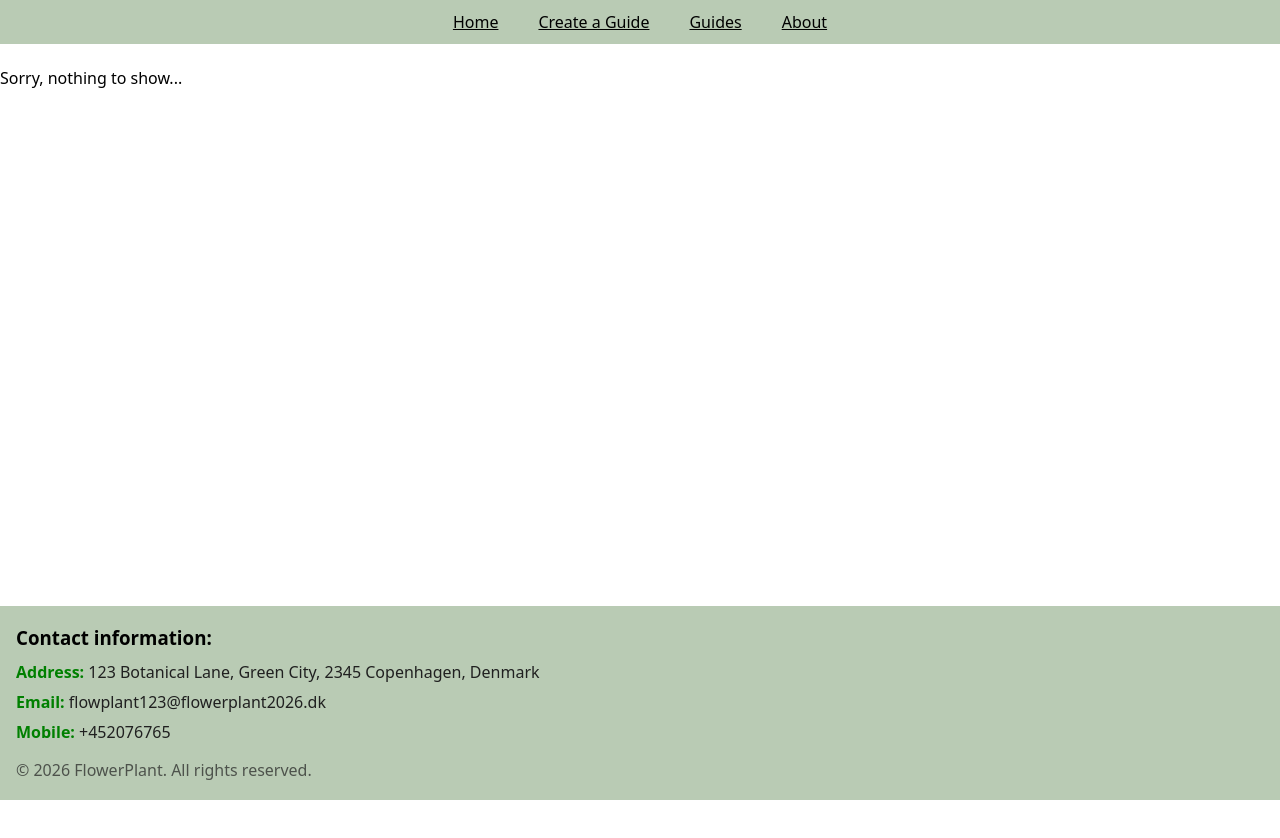
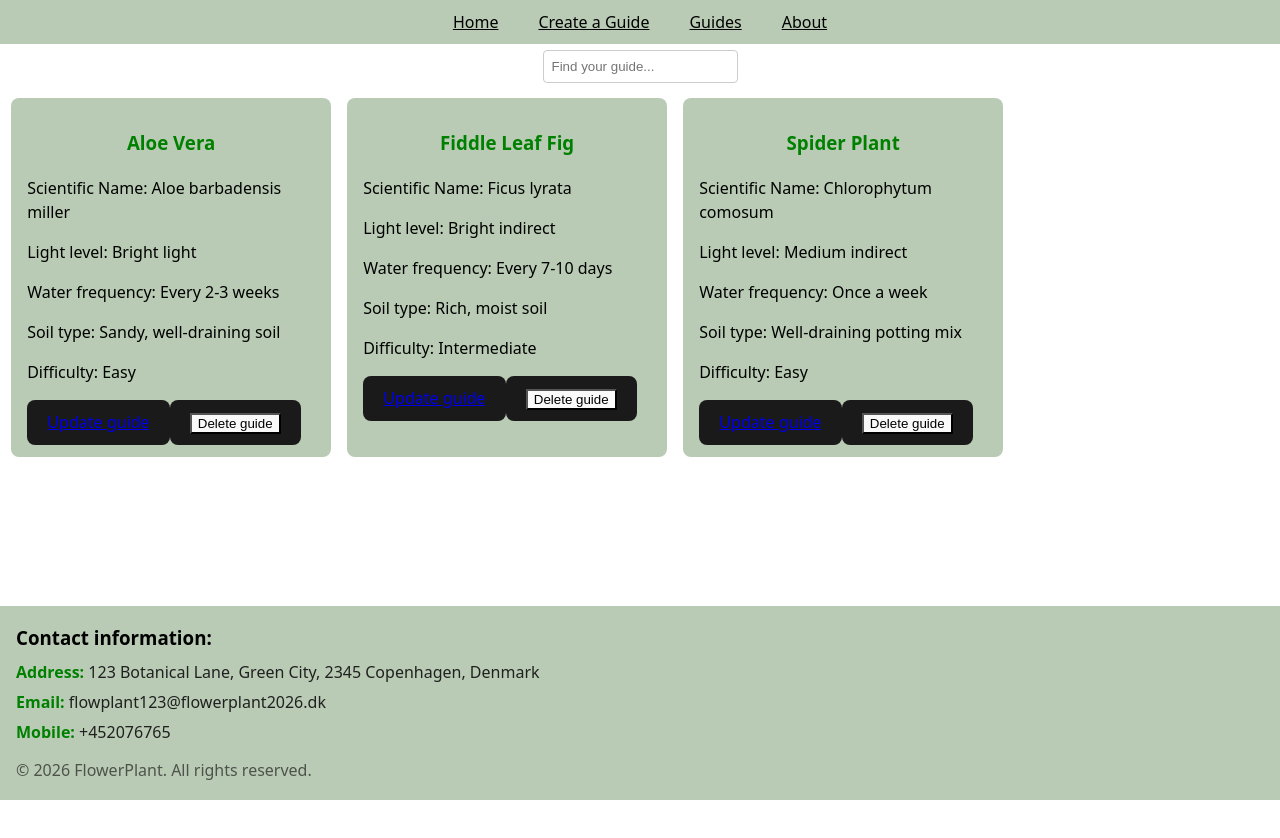
Before and after one commit to nkudin/flowerplant, a React (Vite) app: page /flowerplant/guides in a window 1280 px wide. Shown: the top 838 px of the page. Built offline with nearby package versions, Linux system fonts and the light colour scheme.

Commit message:
further styling

```diff
--- a/src/App.css
+++ b/src/App.css
@@ -1,3 +1,9 @@
+html,
+body,
+#root {
+  height: 100%;
+}
+
 #root {
   max-width: 1280px;
   margin: 0 auto;
@@ -17,3 +23,16 @@
 .logo.react:hover {
   filter: drop-shadow(0 0 2em #61dafbaa);
 }
+
+/* App layout for sticky footer */
+.app {
+  display: flex;
+  flex-direction: column;
+  min-height: 100vh;
+}
+
+.app main {
+  flex: 1 0 auto;
+  /* ensure content doesn't hide behind fixed footer */
+  padding-bottom: 120px;
+}
--- a/src/App.jsx
+++ b/src/App.jsx
@@ -4,6 +4,7 @@ import Create from "./views/Create";
 import Update from "./views/Update";
 import DefaultPage from "./views/DefaultPage";
 import Guides from "./views/Guides";
+import About from "./views/About";
 
 const router = createBrowserRouter([
   {
@@ -25,6 +26,10 @@ const router = createBrowserRouter([
       {
         path: "/update/:id",
         element: <Update />
+      },
+      {
+        path: "/about",
+        element: <About />
       }
     ]
   }
--- a/src/Layout.jsx
+++ b/src/Layout.jsx
@@ -4,13 +4,13 @@ import Footer from "./components/Footer";
 
 function Layout() {
     return (
-        <>
+        <div className="app">
             <Header />
             <main>
                 <Outlet />
             </main>
             <Footer />
-        </>
+        </div>
     )
 }
 
--- a/src/components/Footer.css
+++ b/src/components/Footer.css
@@ -1,12 +1,15 @@
 .footer {
     background: #b9cbb4;
-    position: absolute;
-    bottom:0;
     width: 100%;
+    box-sizing: border-box;
+    position: fixed;
+    bottom: 0;
+    left: 0;
+    z-index: 100;
 }
 
 .main {
-    max-width: auto;
+    max-width: 1280px;
     margin: 0 auto;
     padding: 18px 16px;
 }
@@ -24,7 +27,7 @@
 
 .label {
     font-weight: 700;
-    color:green;
+    color: green;
 }
 
 .small {
@@ -32,3 +35,9 @@
     opacity: 0.7;
     color: rgb(32, 32, 32);
 }
+
+.title,
+.para,
+.small {
+    word-break: break-word;
+}
--- a/src/components/GuideItem.css
+++ b/src/components/GuideItem.css
@@ -1,22 +1,22 @@
 
 .guide {
-    position: absolute;
-    display:flex;
-    margin-left: auto;
-    margin-right: auto;
-    top: 100px;
-    align-items: center;
-    justify-content: center;
-    width: 100%;
+    /* each card background */
+    background: #b9cbb4;
+    display: flex;
+    flex-direction: column;
+    align-items: flex-start;
+    justify-content: space-between;
+    flex: 0 1 320px; /* allow wrapping, set base width */
+    padding: 0.75rem 1rem;
+    box-sizing: border-box;
+    border-radius: 8px;
 }
 
 .guide-item {
-    background: #b9cbb4;
-    display:flex;
-    justify-content: center;
-    align-items: center;
-    width: 30%;
-    height: 40%;
+    /* remove separate background, now provided on .guide */
+    display: block;
+    width: 100%;
+    padding: 0;
 }
 
 .guide-title {
--- a/src/components/GuideList.css
+++ b/src/components/GuideList.css
@@ -1,4 +1,11 @@
 .guide-list {
     display: flex;
-    align-items: center;
+    flex-wrap: wrap;
+    gap: 1rem;
+    justify-content: center;
+    max-width: 1280px;
+    width: 100%;
+    box-sizing: border-box;
+    padding: 3rem 0 14rem; /* further increase top and bottom spacing to avoid overlap with footer */
+    margin: 0 auto; /* center container */
 }
--- /dev/null
+++ b/src/views/About.css
@@ -0,0 +1,50 @@
+.hero-section {
+    display: flex;
+    align-items: center;
+    justify-content: center;
+    gap: 2rem;
+    max-width: 1280px;
+    margin: 2rem auto;
+    padding: 1rem;
+    box-sizing: border-box;
+}
+
+.hero-image {
+    max-width: 50%;
+    height: auto;
+    display: block;
+}
+
+.hero-text {
+    max-width: 50%;
+    text-align: left;
+    box-sizing: border-box;
+    min-width: 0;
+}
+
+.title {
+    margin: 0 0 8px 0;
+    font-weight: 800;
+    color: black;
+}
+
+.welcome-body {
+    margin: 0;
+    color: rgb(32, 32, 32);
+}
+
+@media (max-width: 800px) {
+    .hero-section {
+        flex-direction: column;
+        text-align: center;
+    }
+    .hero-image,
+    .hero-text {
+        max-width: 100%;
+    }
+    .hero-text {
+        text-align: left;
+        width: 100%;
+        padding: 0 1rem;
+    }
+}
--- /dev/null
+++ b/src/views/About.jsx
@@ -0,0 +1,20 @@
+import gardenerImage from '../assets/gardener.jpg';
+import './About.css';
+
+export default function About() {
+
+    return (
+        <section className="hero-section">
+            <img src={gardenerImage} className="hero-image" alt="Gardener Hero Image from Pixabay" />
+            <div className="hero-text">
+                <h1 className="title">Who are we?</h1>
+                <h3 className="welcome-body">We are FlowerPlant!</h3>
+                <p className="welcome-body">FlowerPlant is a community-driven platform for sharing plant care guides and tips. Our mission is to help gardeners of all levels grow beautiful, healthy plants. We know how difficult it is for beginners to get started, so we're here to make the hobby easier to understand and enjoy.</p>
+                <h3 className="welcome-body">What do we do?</h3>
+                <p className="welcome-body">We provide a space for users to create and share their own plant care guides, as well as browse and learn from guides created by others. Whether you're a seasoned gardener or just starting out, you'll find valuable information and inspiration on our site.</p>
+                <h3 className="welcome-body">Why choose us?</h3>
+                <p className="welcome-body">At FlowerPlant, we believe that gardening should be accessible and enjoyable for everyone. Our platform is designed to be user-friendly and inclusive, with a focus on community and collaboration. We are passionate about plants and gardening, and we want to share that passion with others. Join us today and start growing your green thumb!</p>
+            </div>
+        </section>
+    )
+}
--- /dev/null
+++ b/src/views/DefaultPage.css
@@ -0,0 +1,50 @@
+.hero-section {
+    display: flex;
+    align-items: center;
+    justify-content: center;
+    gap: 2rem;
+    max-width: 1280px;
+    margin: 2rem auto;
+    padding: 1rem;
+    box-sizing: border-box;
+}
+
+.hero-image {
+    max-width: 50%;
+    height: auto;
+    display: block;
+}
+
+.hero-text {
+    max-width: 50%;
+    text-align: left;
+    box-sizing: border-box;
+    min-width: 0;
+}
+
+.title {
+    margin: 0 0 8px 0;
+    font-weight: 800;
+    color: black;
+}
+
+.welcome-body {
+    margin: 0;
+    color: rgb(32, 32, 32);
+}
+
+@media (max-width: 800px) {
+    .hero-section {
+        flex-direction: column;
+        text-align: center;
+    }
+    .hero-image,
+    .hero-text {
+        max-width: 100%;
+    }
+    .hero-text {
+        text-align: left;
+        width: 100%;
+        padding: 0 1rem;
+    }
+}
--- a/src/views/DefaultPage.jsx
+++ b/src/views/DefaultPage.jsx
@@ -1,9 +1,16 @@
+import gardenImage from '../assets/garden-hero-image.jpg';
+import './DefaultPage.css';
+
 export default function DefaultPage() {
 
     return (
-        <div>
-            <h1 className="title">Welcome to FlowerPlant</h1>
-            <h3 className="welcome-body">This is a website about plant care and creating your own guides</h3>
-        </div>
+        <section className="hero-section">
+            <img src={gardenImage} className="hero-image" alt="Garden Hero Image from Pixabay" />
+            <div className="hero-text">
+                <h1 className="title">Welcome to FlowerPlant!</h1>
+                <h3 className="welcome-body">This is a website about plant care and creating your own guides</h3>
+                <p className="welcome-body">You can find guides created by other users, or create your own guide to share with the world! Head over to the "My Guides" section to get started with your own guides, or click on the About page to learn more about the site.</p>
+            </div>
+        </section>
     )
 }
--- a/src/views/Guides.jsx
+++ b/src/views/Guides.jsx
@@ -4,10 +4,45 @@ import SearchField from "../components/Searchfield";
 
 function Guides() {
 
-  // Initalize state with data from localStorage or an empty array
+  // default guides to show when the user has none stored yet
+  const defaultGuides = [
+    {
+      id: 1,
+      name: "Spider Plant",
+      scienceName: "Chlorophytum comosum",
+      light: "Medium indirect",
+      water: "Once a week",
+      soil: "Well-draining potting mix",
+      level: "Easy",
+    },
+    {
+      id: 2,
+      name: "Fiddle Leaf Fig",
+      scienceName: "Ficus lyrata",
+      light: "Bright indirect",
+      water: "Every 7-10 days",
+      soil: "Rich, moist soil",
+      level: "Intermediate",
+    },
+    {
+      id: 3,
+      name: "Aloe Vera",
+      scienceName: "Aloe barbadensis miller",
+      light: "Bright light",
+      water: "Every 2-3 weeks",
+      soil: "Sandy, well-draining soil",
+      level: "Easy",
+    }
+  ];
+
+  // Initialize state with data from localStorage or the defaults
   const [guides, setGuides] = useState(() => {
     const savedGuides = localStorage.getItem("guides");
-    return savedGuides ? JSON.parse(savedGuides) : [];
+    if (savedGuides) {
+      const parsed = JSON.parse(savedGuides);
+      return Array.isArray(parsed) && parsed.length > 0 ? parsed : defaultGuides;
+    }
+    return defaultGuides;
   });
 
   // Load saved filter text from localStorage on local render
```
Also changed, not shown: src/assets/garden-hero-image.jpg (added), src/assets/gardener.jpg (added).
